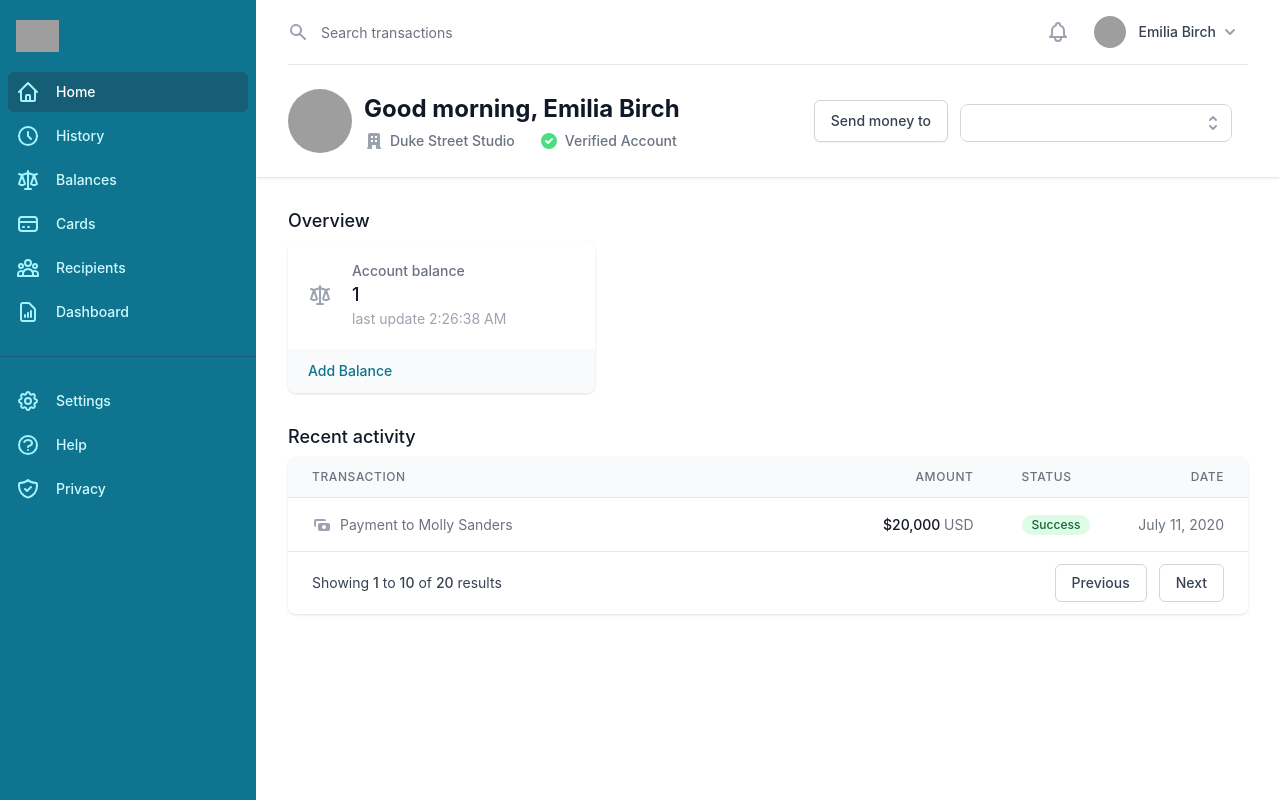
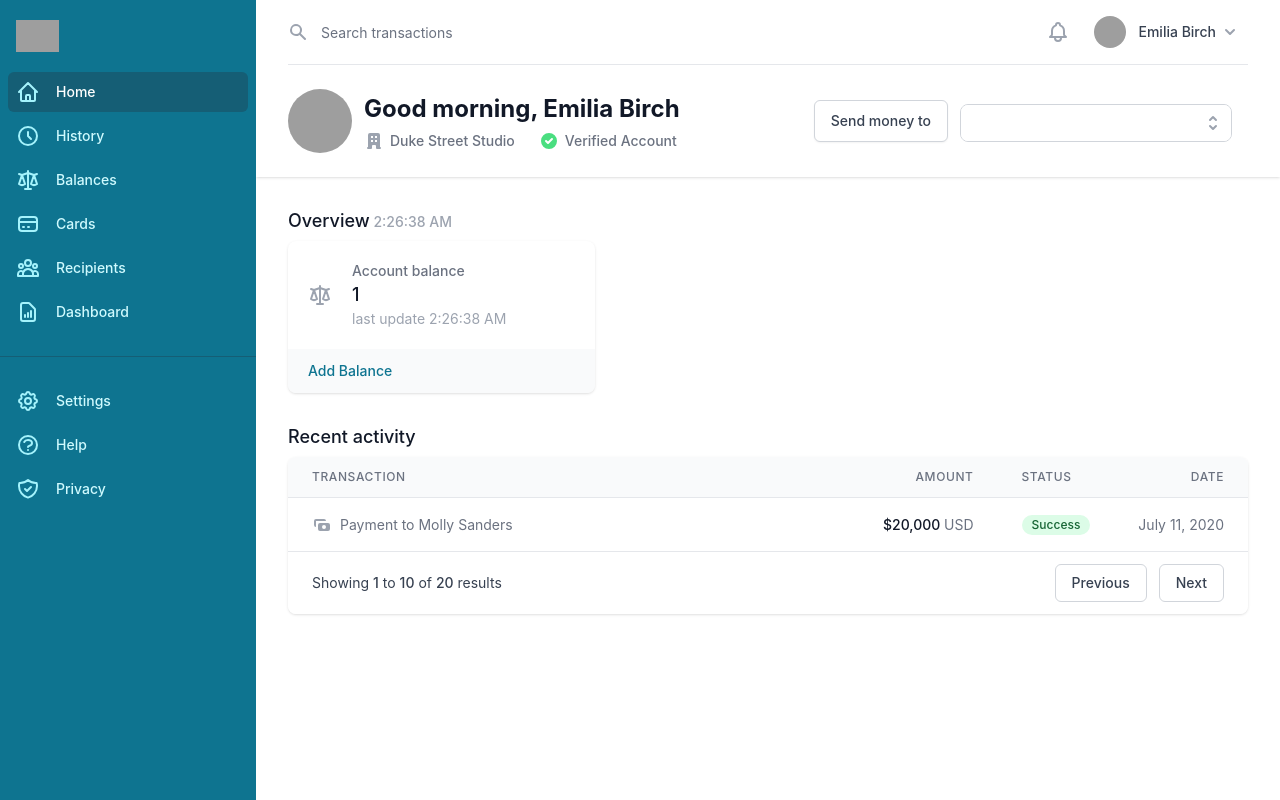
Before and after one commit to mharrvic/react-performance-titan-g, a React (Create React App) app: page / in a window 1280 px wide. Built offline with nearby package versions, Linux system fonts and the light colour scheme; grey boxes are pictures that could not be loaded.

Commit message:
feat: add time counter

```diff
--- a/src/components/home/OverviewDashboard.jsx
+++ b/src/components/home/OverviewDashboard.jsx
@@ -66,7 +66,13 @@ export default function OverviewDashboard() {
   };
   return (
     <div className="max-w-6xl mx-auto px-4 sm:px-6 lg:px-8">
-      <h2 className="text-lg leading-6 font-medium text-gray-900">Overview</h2>
+      <h2 className="text-lg leading-6 font-medium text-gray-900">
+        Overview
+        <span className="text-sm text-gray-400">
+          {" "}
+          {time.toLocaleTimeString()}
+        </span>
+      </h2>
       <div className="mt-2 grid grid-cols-1 gap-5 sm:grid-cols-2 lg:grid-cols-3">
         <Card
           balance={balance}
```
